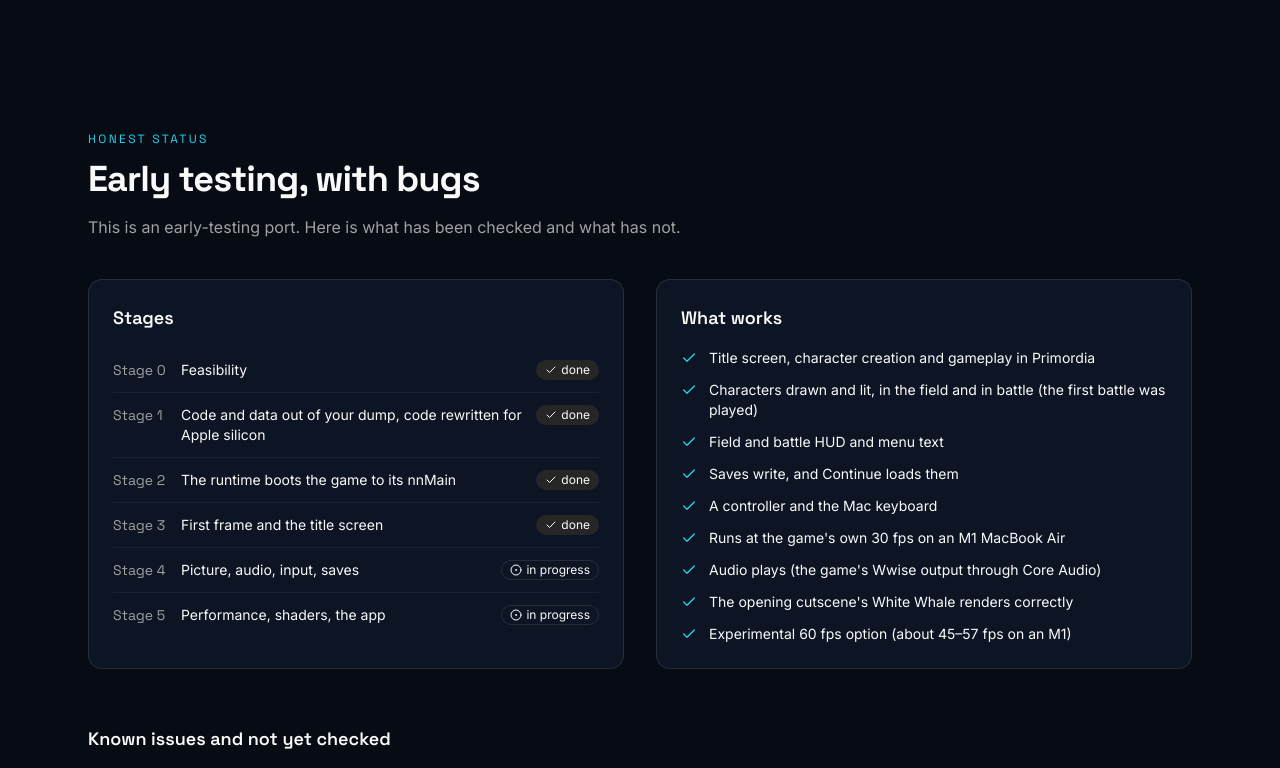
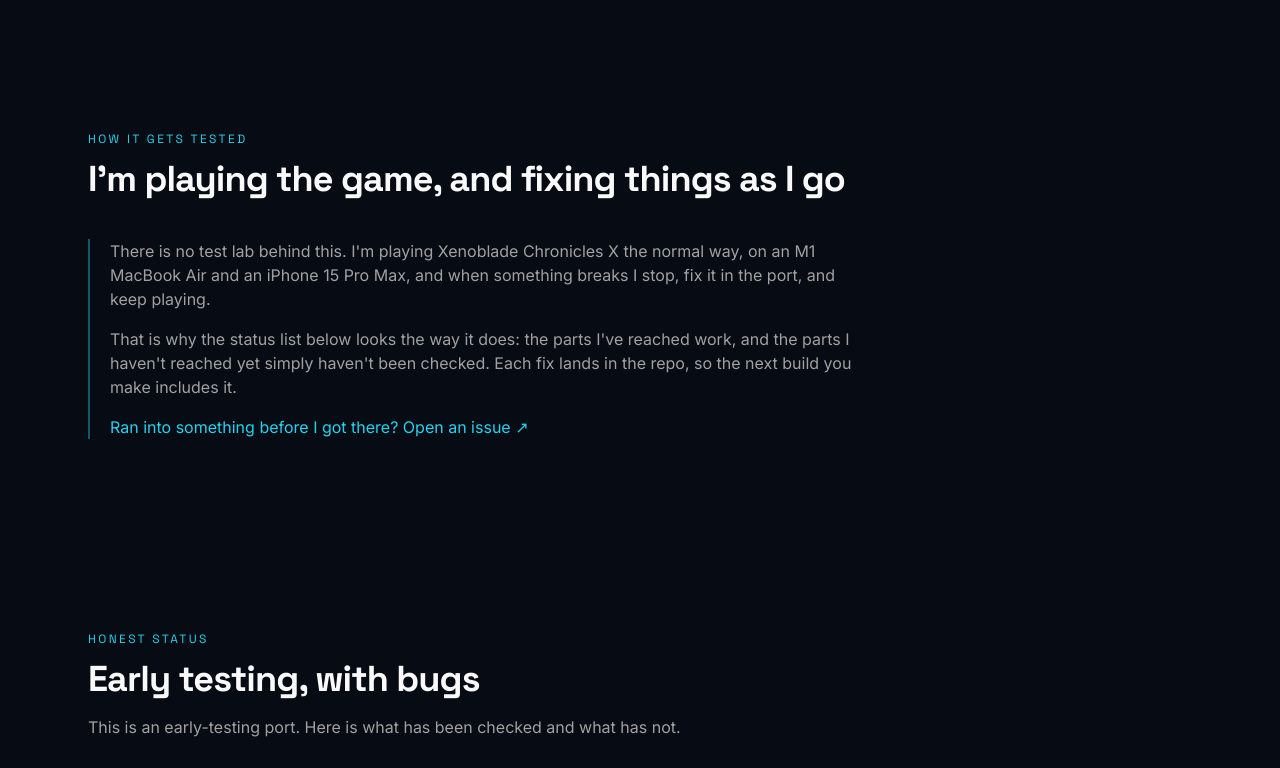
Before and after one commit to chinofyoung/XC-Native-Site, a React (Vite) app: page / in a window 1280 px wide. Shown: the part 6120-6888 px from the top of the page. Built offline with nearby package versions, Linux system fonts and the light colour scheme.

Commit message:
Add "How it gets tested" playthrough section
Co-Authored-By: Claude Opus 5.5 <noreply@anthropic.com>

```diff
--- a/src/App.tsx
+++ b/src/App.tsx
@@ -5,6 +5,7 @@ import { Guide } from '@/sections/Guide'
 import { Hero } from '@/sections/Hero'
 import { Media } from '@/sections/Media'
 import { Nav } from '@/sections/Nav'
+import { Playthrough } from '@/sections/Playthrough'
 import { ShareShaders } from '@/sections/ShareShaders'
 import { Status } from '@/sections/Status'
 import { Support } from '@/sections/Support'
@@ -19,6 +20,7 @@ function App() {
         <ShareShaders />
         <BringYourOwn />
         <Guide />
+        <Playthrough />
         <Status />
         <Credits />
         <Support />
--- a/src/content/site.ts
+++ b/src/content/site.ts
@@ -39,6 +39,16 @@ export const IOS_CONTROLS = {
   title: 'On iPhone: play with touch or a controller',
   touch: 'No controller connected? On-screen controls laid out like a Switch controller appear automatically.',
   gamepad: 'Connect a gamepad and the on-screen controls hide. Disconnect it and they come back.',
+}
+
+export const PLAYTHROUGH = {
+  eyebrow: 'How it gets tested',
+  title: "I'm playing the game, and fixing things as I go",
+  paragraphs: [
+    "There is no test lab behind this. I'm playing Xenoblade Chronicles X the normal way, on an M1 MacBook Air and an iPhone 15 Pro Max, and when something breaks I stop, fix it in the port, and keep playing.",
+    "That is why the status list below looks the way it does: the parts I've reached work, and the parts I haven't reached yet simply haven't been checked. Each fix lands in the repo, so the next build you make includes it.",
+  ],
+  cta: 'Ran into something before I got there? Open an issue',
 }
 
 export const GALLERY: Shot[] = [
--- /dev/null
+++ b/src/sections/Playthrough.tsx
@@ -0,0 +1,20 @@
+import { ExternalLink } from '@/components/ExternalLink'
+import { ISSUES_URL, PLAYTHROUGH } from '@/content/site'
+import { Section } from './Section'
+
+export function Playthrough() {
+  return (
+    <Section id="playthrough" eyebrow={PLAYTHROUGH.eyebrow} title={PLAYTHROUGH.title}>
+      <div className="max-w-3xl space-y-4 border-l-2 border-accent-cyan/40 pl-5 text-muted-foreground">
+        {PLAYTHROUGH.paragraphs.map((p) => (
+          <p key={p}>{p}</p>
+        ))}
+        <p>
+          <ExternalLink href={ISSUES_URL} className="text-accent-cyan underline-offset-4 hover:underline">
+            {PLAYTHROUGH.cta} ↗
+          </ExternalLink>
+        </p>
+      </div>
+    </Section>
+  )
+}
```
Also changed, not shown: 1 other file (tests, documents, lock files or other folders).
